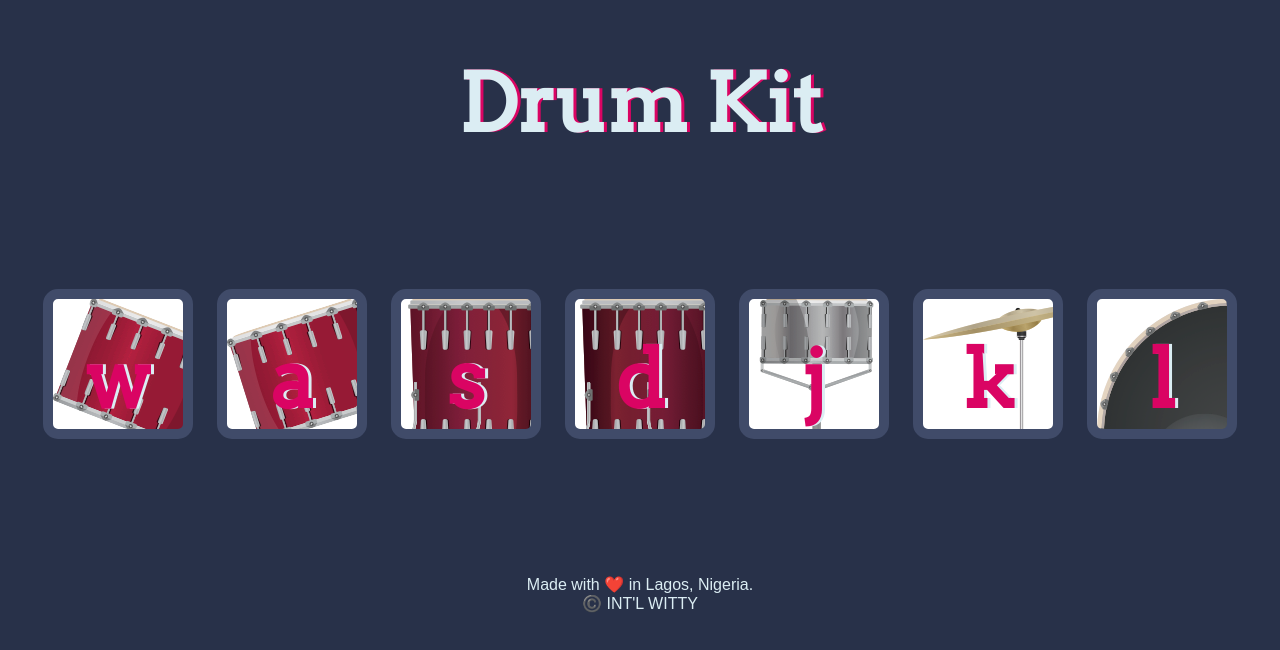
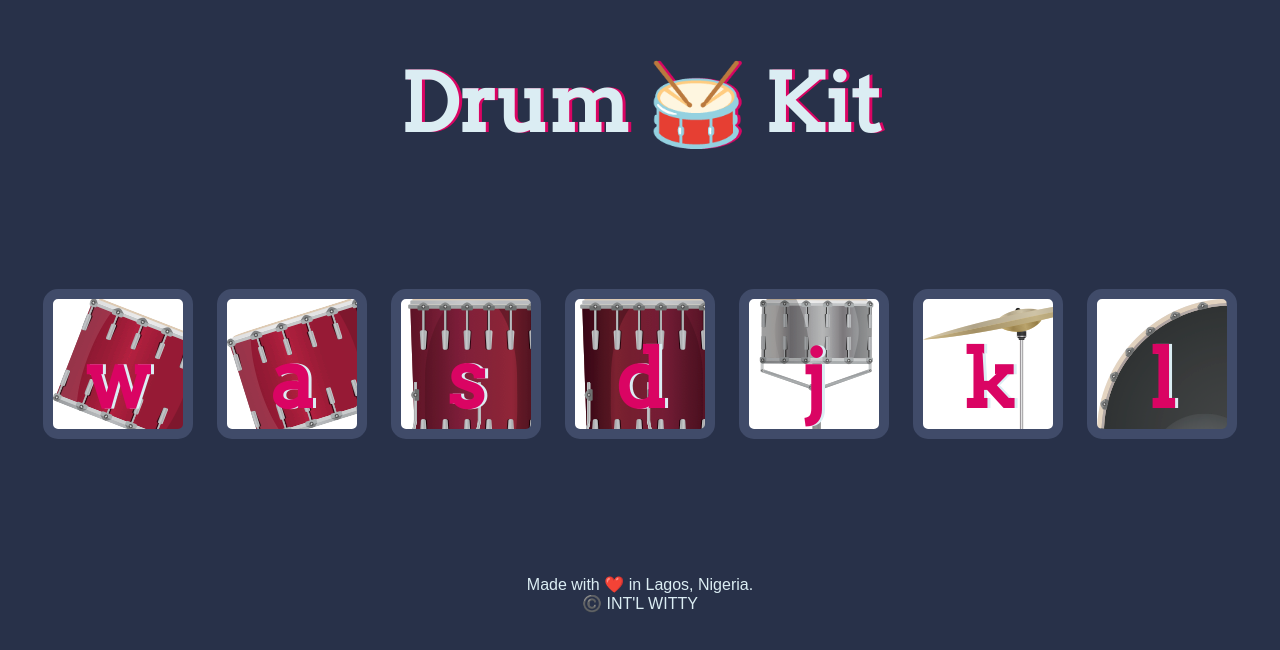
Before and after one commit to EmekaRaphael/DrumKit-Challenge, a plain HTML site: page index.html in a window 1280 px wide. Drawn offline with Linux system fonts and the light colour scheme.

Commit message:
Update index.html

```diff
--- a/index.html
+++ b/index.html
@@ -10,7 +10,7 @@
 
 <body>
 
-  <h1 id="title">Drum Kit</h1>
+  <h1 id="title">Drum 🥁 Kit</h1>
   <div class="set">
     <button class="w drum">w</button>
     <button class="a drum">a</button>
```
